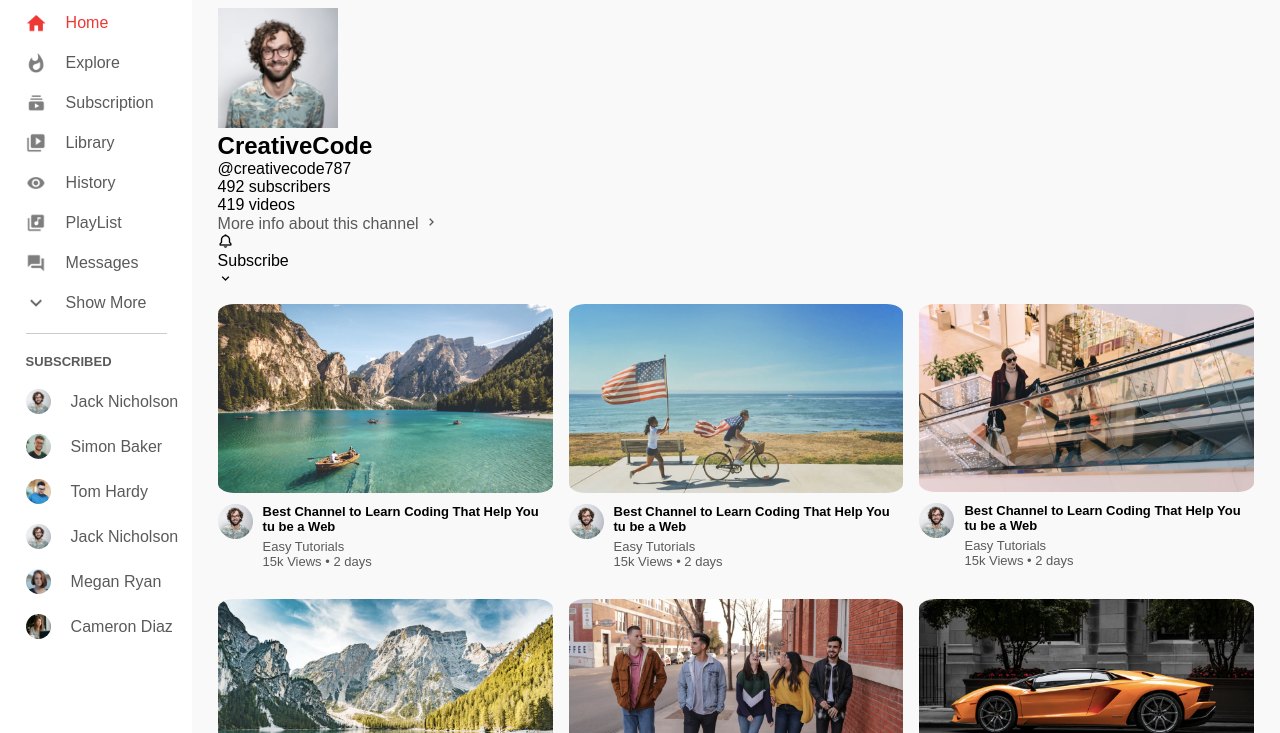
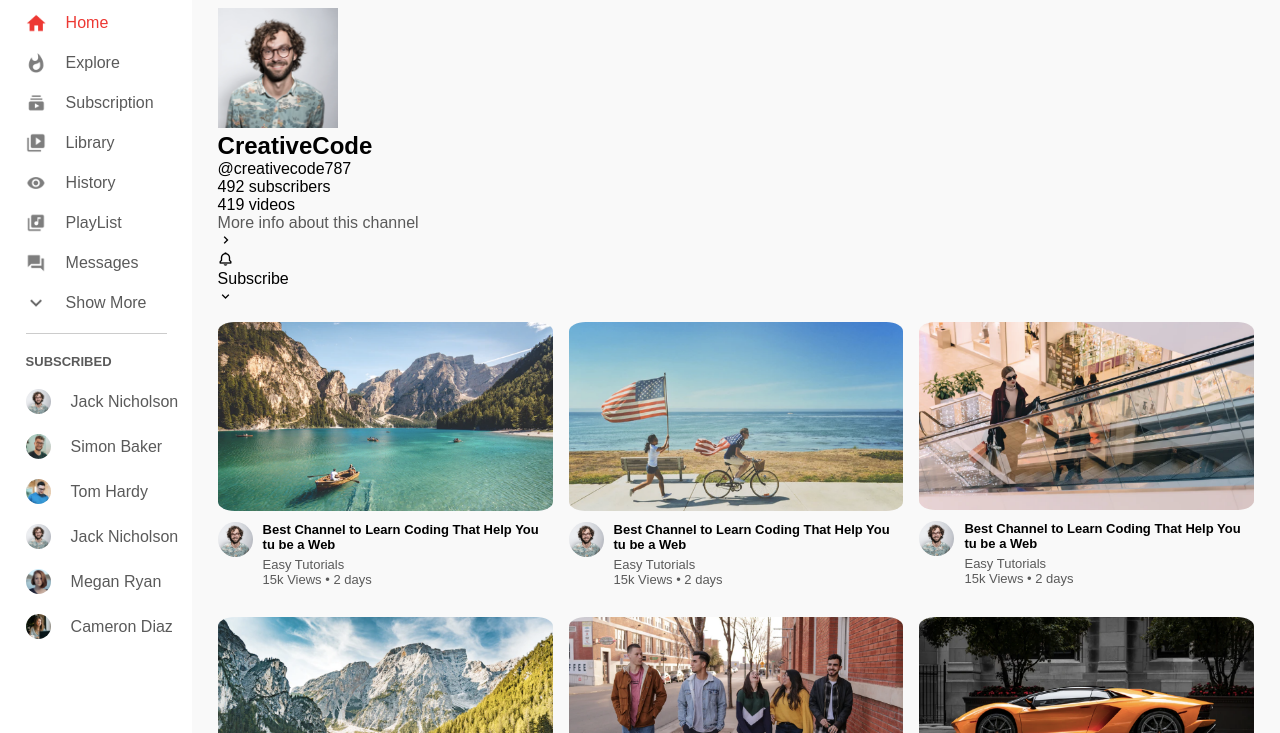
Before and after one commit to Brayan17king/Youtube, a website: page index.html in a window 1280 px wide. Shown: the part 67-800 px from the top of the page. Drawn offline with nearby package versions, Linux system fonts and the light colour scheme.

Commit message:
feat:📝 Creación de banner HTML.

```diff
--- a/index.html
+++ b/index.html
@@ -102,7 +102,10 @@
                             <p>492 subscribers</p>
                             <p>419 videos</p>
                         </div>
-                        <a href=""><p>More info about this channel <i class='bx bx-chevron-right'></i></p></a>
+                        <div class="more-info">
+                            <a href=""><p>More info about this channel</p></a>
+                            <i class='bx bx-chevron-right'></i>
+                        </div>
                     </div>
                 </div>
                 <div class="right">
```
